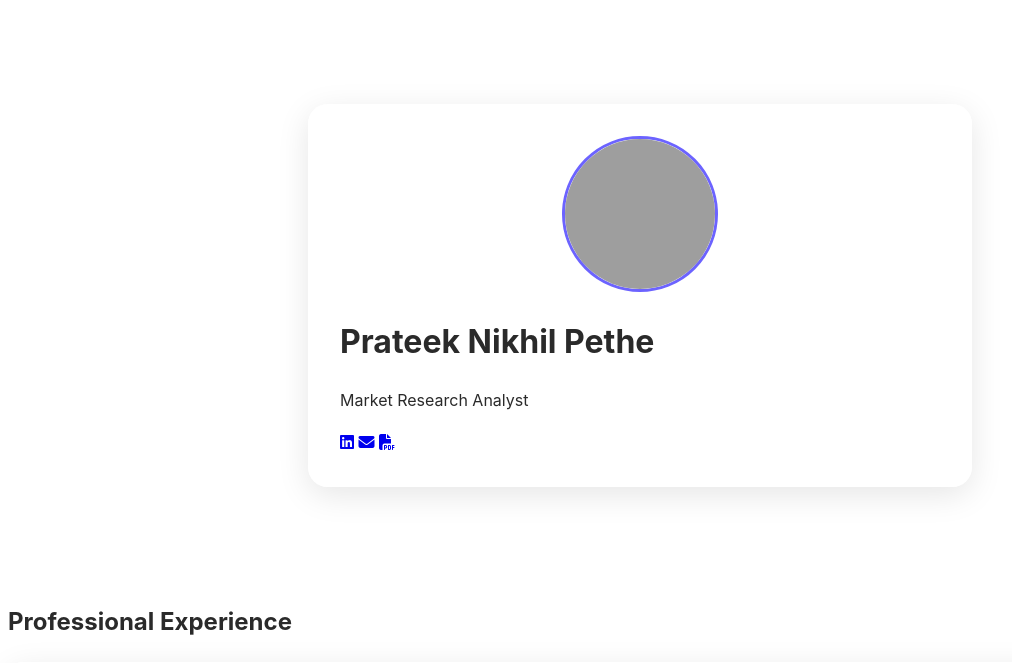
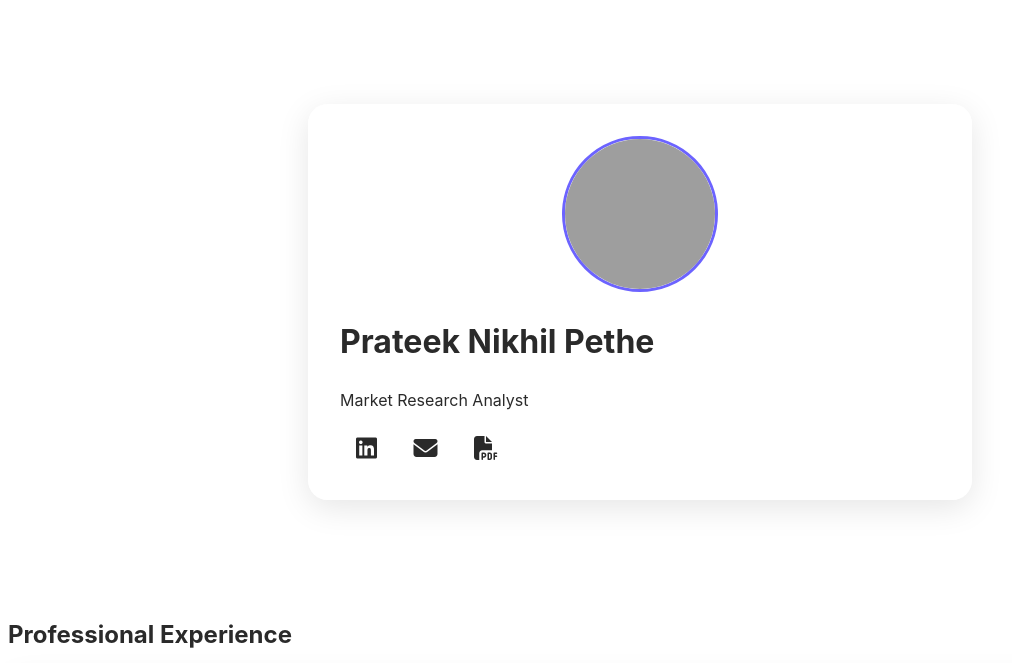
Before and after one commit to PrateekPethe/prateekpethe.github.io, a PHP site: page / in a window 1280 px wide. Shown: the part 808-1471 px from the top of the page, without its empty margins (0-1012 px from the left). Run offline with PHP 8.4, Linux system fonts and the light colour scheme; some libraries are stand-ins or nearby versions; grey boxes are pictures that could not be loaded.

Commit message:
Update main.css

```diff
--- a/styles/main.css
+++ b/styles/main.css
@@ -107,6 +107,18 @@ input:checked + .slider:before {
 .nav-item:hover {
     background: var(--primary);
     transform: scale(1.2);
+}
+
+.social-links a {
+    color: var(--text);
+    margin: 0 1rem;
+    font-size: 1.5rem;
+    transition: var(--transition);
+}
+
+.social-links a:hover {
+    color: var(--secondary);
+    transform: translateY(-3px);
 }
 
 /* Add all previous styles here */
```
